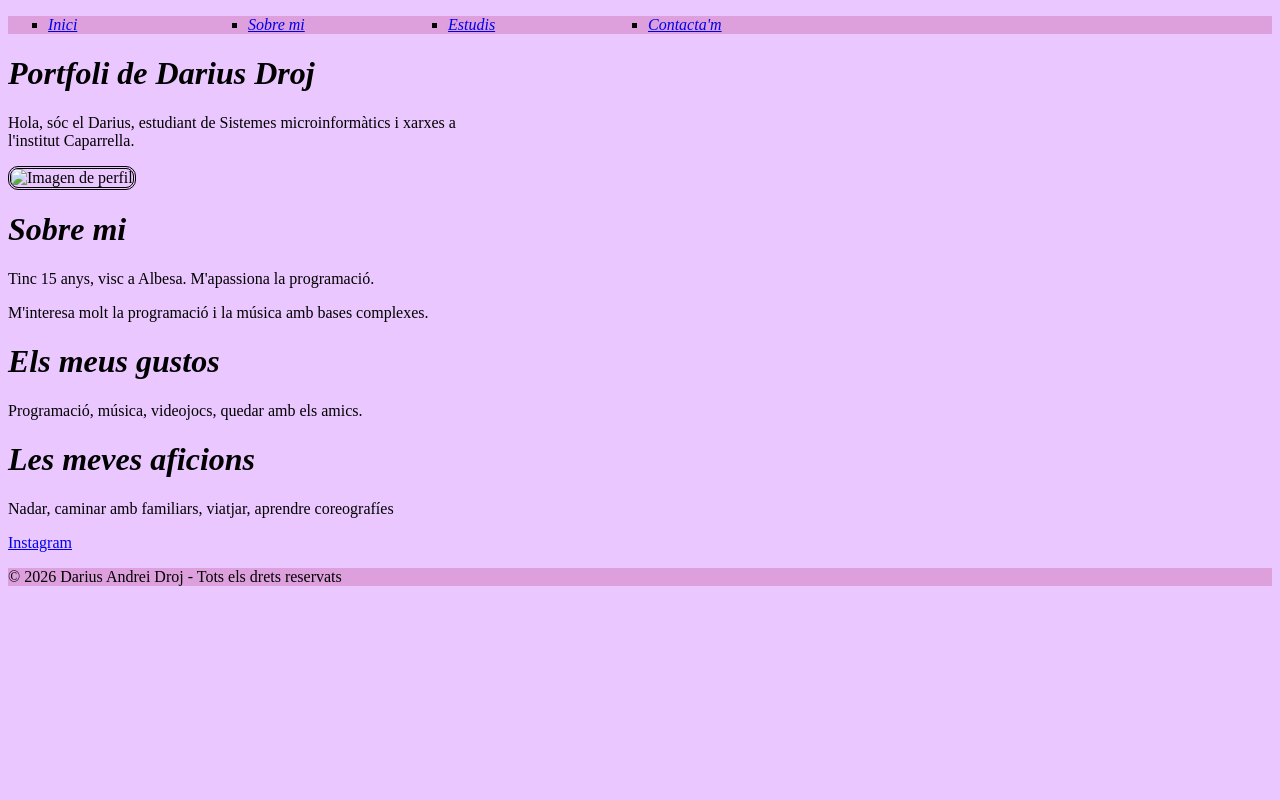
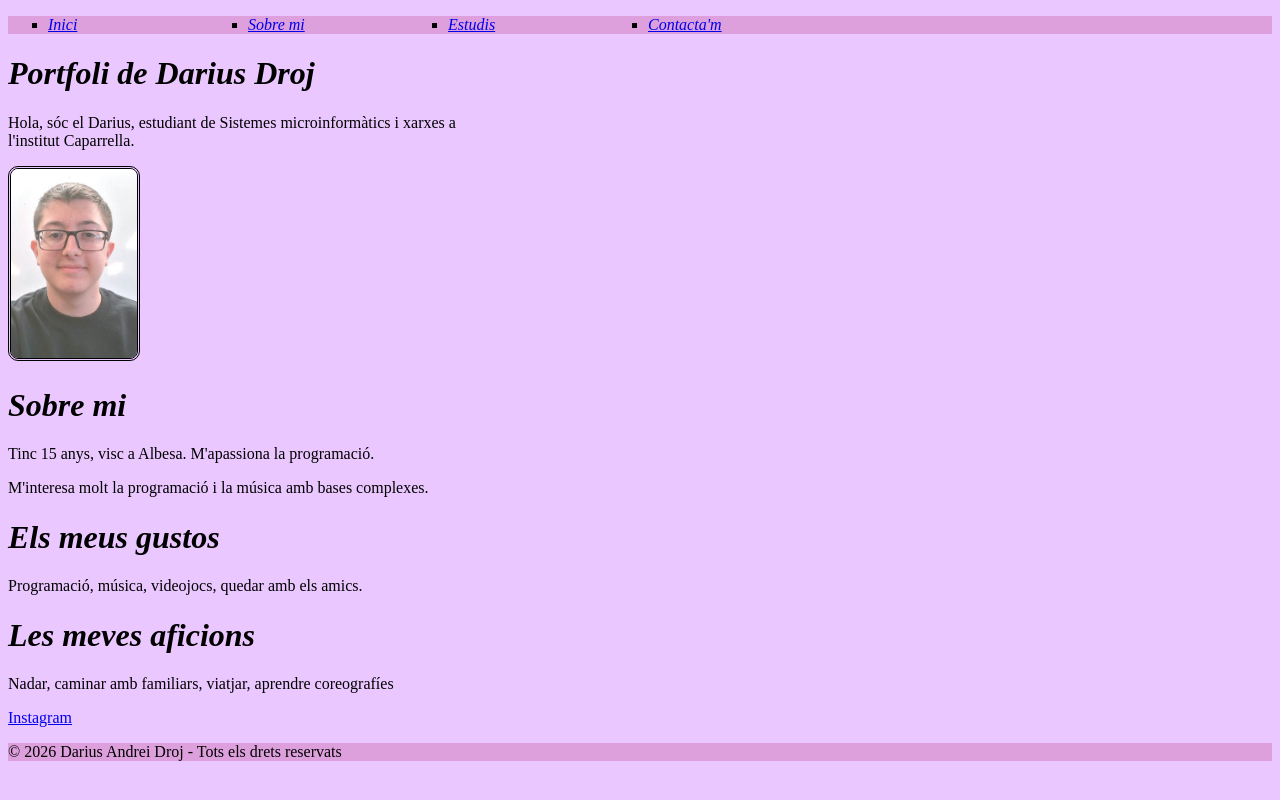
Before and after one commit to ddroj/el_meu_portfoli, a plain HTML site: page pages/sobre_mi.html in a window 1280 px wide. Drawn offline with Linux system fonts and the light colour scheme; the site is published under a folder, as on GitHub Pages, so addresses that start at the root find nothing.

Commit message:
Fix image source path in sobre_mi.html
Updated image source path to point to the correct directory.

```diff
--- a/pages/sobre_mi.html
+++ b/pages/sobre_mi.html
@@ -28,7 +28,7 @@
     <h1>Portfoli de Darius Droj</h1>
     <p>Hola, sóc el Darius, estudiant de Sistemes microinformàtics i xarxes a l'institut Caparrella.</p>
 
-    <img src="/images/imatge_perfil.jpg" alt="Imagen de perfil" width="10%">
+    <img src="../images/imatge_perfil.jpg" alt="Imagen de perfil" width="10%">
 
     <h1>Sobre mi</h1>
     <p>Tinc 15 anys, visc a Albesa. M'apassiona la programació.</p>
```
